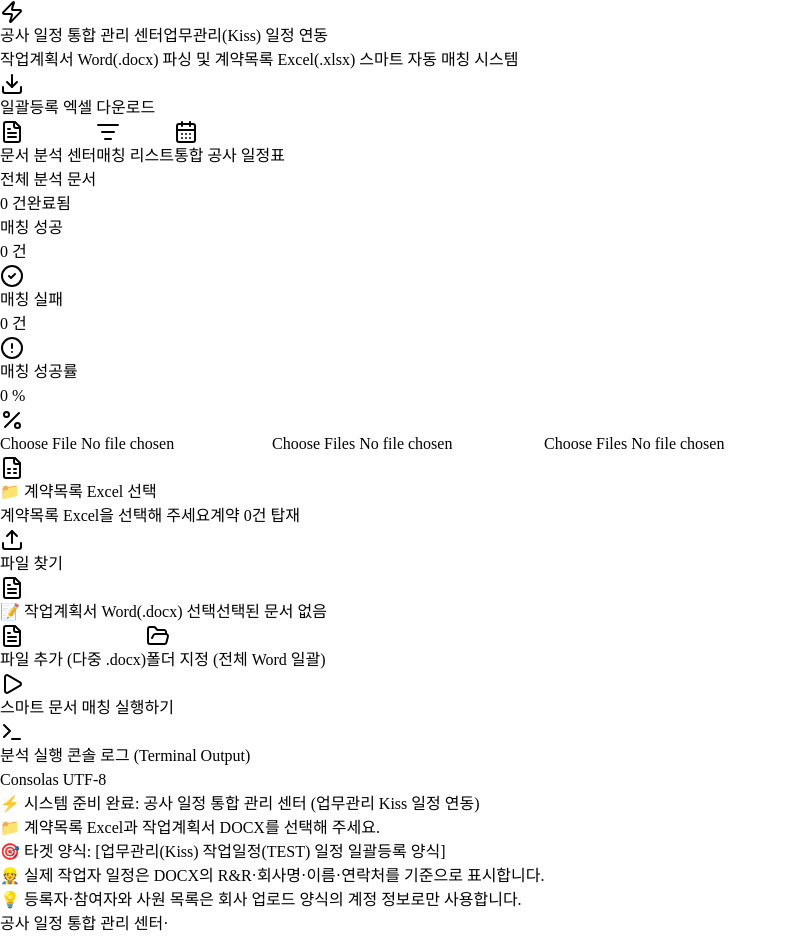
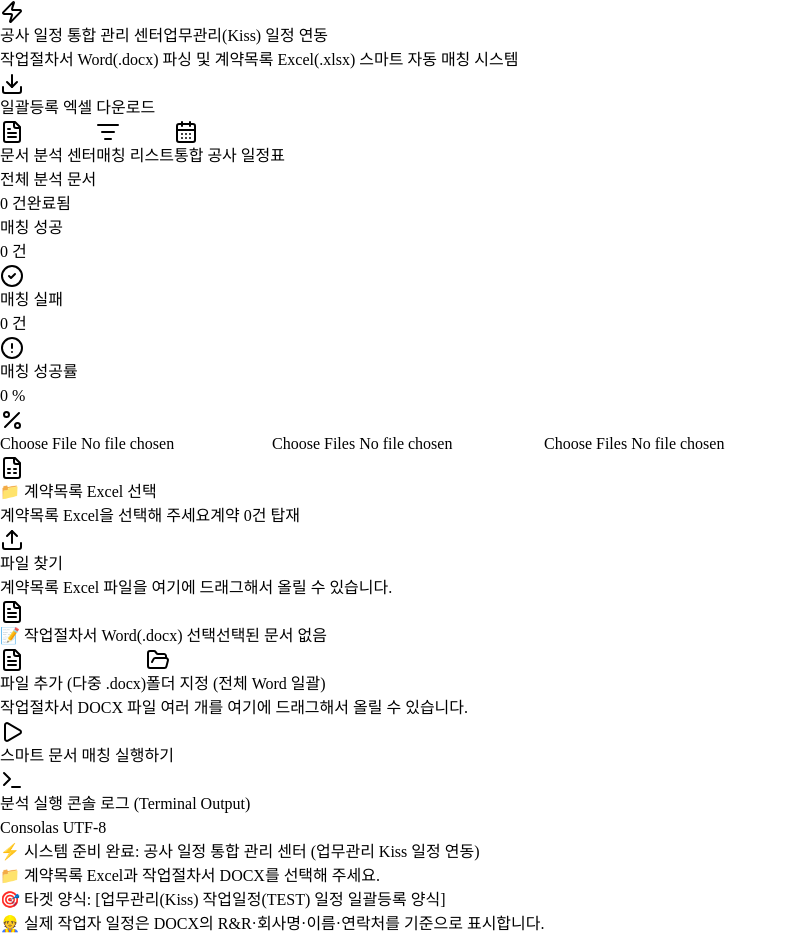
Before and after one commit to minho-nim/MinLab, a React (Vite) app in the folder apps/work-schedule/: page / in a window 1280 px wide. Shown: the top 936 px of the page, without its empty margins (0-787 px from the left). Built offline with nearby package versions, Linux system fonts and the light colour scheme.

Commit message:
Add file drop uploads and fix merged worker roster extraction

```diff
--- a/apps/work-schedule/src/App.tsx
+++ b/apps/work-schedule/src/App.tsx
@@ -3,6 +3,7 @@ import { ExcelContractRow, ProcessedItem, KissExcelOptions, EmployeeInfo } from
 import {
   parseExcelFile,
   parseDocxFile,
+  parseWorkPlanText,
   processSinglePlan,
   exportToKissExcel,
   DEFAULT_EMPLOYEES,
@@ -47,7 +48,7 @@ export default function App() {
 
   const [logs, setLogs] = useState<string[]>([
     '⚡ 시스템 준비 완료: 공사 일정 통합 관리 센터 (업무관리 Kiss 일정 연동)',
-    '📁 계약목록 Excel과 작업계획서 DOCX를 선택해 주세요.',
+    '📁 계약목록 Excel과 작업절차서 DOCX를 선택해 주세요.',
     '🎯 타겟 양식: [업무관리(Kiss) 작업일정(TEST) 일정 일괄등록 양식]',
     '👷 실제 작업자 일정은 DOCX의 R&R·회사명·이름·연락처를 기준으로 표시합니다.',
     '💡 등록자·참여자와 사원 목록은 회사 업로드 양식의 계정 정보로만 사용합니다.',
@@ -67,60 +68,51 @@ export default function App() {
     setLogs((prev) => [...prev, msg]);
   };
 
-  // Handle Excel upload
-  const handleExcelSelect = async (e: React.ChangeEvent<HTMLInputElement>) => {
-    const file = e.target.files?.[0];
-    if (!file) return;
-
+  const loadExcelFile = async (file: File) => {
+    if (isProcessing) return;
+    if (!/\.xlsx?$/i.test(file.name) || file.name.startsWith('~$')) { showToast('계약목록 Excel(.xlsx, .xls)을 선택해 주세요.'); return; }
     try {
-      addLog(`📁 엑셀 파일 읽는 중: ${file.name}...`);
       const contracts = await parseExcelFile(file);
-      if (contracts.length === 0) {
-        alert('엑셀 파일에서 4행 이후의 유효한 계약 정보를 찾지 못했습니다.');
-        return;
-      }
+      if (!contracts.length) { showToast('계약목록에서 계약번호·계약명을 찾지 못했습니다.'); return; }
       setExcelContracts(contracts);
       setExcelFileName(file.name);
-      addLog(`✅ 엑셀 파일 분석 완료: 총 ${contracts.length}개 계약 로드됨`);
-      showToast(`계약목록 엑셀(${contracts.length}건)이 로드되었습니다.`);
-    } catch (err: any) {
-      console.error(err);
-      alert('엑셀 파일 파싱 중 오류가 발생했습니다: ' + err.message);
+      addLog(`✅ 계약목록 ${file.name}: ${contracts.length}건 불러옴. 분석을 실행하면 이 목록으로 매칭합니다.`);
+      showToast(`계약목록 ${contracts.length}건을 불러왔습니다.`);
+    } catch (err) {
+      const message = err instanceof Error ? err.message : '파일을 읽지 못했습니다.';
+      addLog(`❌ 계약목록 읽기 실패: ${message}`);
+      showToast(`계약목록 읽기 실패: ${message}`);
     }
-    e.target.value = '';
   };
 
-  // Handle docx files selection
-  const handleDocxFilesSelect = (e: React.ChangeEvent<HTMLInputElement>) => {
-    const files = Array.from(e.target.files || []);
-    if (files.length === 0) return;
-
-    const docxOnly = files.filter((f) => f.name.endsWith('.docx') && !f.name.startsWith('~$'));
-    setSelectedDocxFiles((prev) => [...prev, ...docxOnly]);
-    addLog(
-      `📝 작업계획서 Word 파일 ${docxOnly.length}개 추가됨 (총 ${
-        selectedDocxFiles.length + docxOnly.length
-      }개 대기)`
-    );
-    showToast(`${docxOnly.length}개 작업계획서 파일이 선택되었습니다.`);
-    e.target.value = '';
+  const addDocxFiles = (files: File[], replace = false) => {
+    if (isProcessing) return;
+    const valid = files.filter(file => /\.docx$/i.test(file.name) && !file.name.startsWith('~$'));
+    if (!valid.length) { showToast('작업절차서 DOCX 파일을 선택해 주세요.'); return; }
+    setSelectedDocxFiles(previous => {
+      const unique = new Map<string, File>();
+      for (const file of [...(replace ? [] : previous), ...valid]) unique.set(`${file.webkitRelativePath || file.name}:${file.size}:${file.lastModified}`, file);
+      return [...unique.values()];
+    });
+    addLog(`📝 작업절차서 ${valid.length}개 ${replace ? '지정' : '추가'} (중복 파일은 한 번만 등록)`);
+    showToast(`작업절차서 ${valid.length}개를 선택했습니다.${files.length > valid.length ? ' DOCX 이외의 파일은 제외했습니다.' : ''}`);
   };
 
-  // Handle docx folder selection
+  const handleExcelSelect = (e: React.ChangeEvent<HTMLInputElement>) => {
+    const file = e.target.files?.[0];
+    e.target.value = '';
+    if (file) void loadExcelFile(file);
+  };
+  const handleDocxFilesSelect = (e: React.ChangeEvent<HTMLInputElement>) => {
+    addDocxFiles(Array.from(e.target.files || [])); e.target.value = '';
+  };
   const handleDocxFolderSelect = (e: React.ChangeEvent<HTMLInputElement>) => {
-    const files = Array.from(e.target.files || []);
-    if (files.length === 0) return;
-
-    const docxOnly = files.filter((f) => f.name.endsWith('.docx') && !f.name.startsWith('~$'));
-    setSelectedDocxFiles(docxOnly);
-    addLog(`📂 폴더 내 작업계획서 Word 문서 ${docxOnly.length}개 일괄 지정 완료`);
-    showToast(`폴더 내 ${docxOnly.length}개 작업계획서가 지정되었습니다.`);
-    e.target.value = '';
+    addDocxFiles(Array.from(e.target.files || []), true); e.target.value = '';
   };
 
   // Run matching process
   const handleRunProcess = async () => {
-    if (!selectedDocxFiles.length) { showToast('분석할 작업계획서 DOCX를 선택해 주세요.'); return; }
+    if (!selectedDocxFiles.length) { showToast('분석할 작업절차서 DOCX를 선택해 주세요.'); return; }
     setIsProcessing(true);
     addLog('\n--------------------------------------------------');
     addLog('🚀 스마트 문서 매칭 프로세스를 시작합니다...');
@@ -129,14 +121,24 @@ export default function App() {
       let results: ProcessedItem[] = [];
 
       if (selectedDocxFiles.length > 0) {
-        addLog(`📂 총 ${selectedDocxFiles.length}개 작업계획서 파일 실제 파싱 중...\n`);
+        addLog(`📂 총 ${selectedDocxFiles.length}개 작업절차서 파일 실제 파싱 중...\n`);
 
         for (let i = 0; i < selectedDocxFiles.length; i++) {
           const file = selectedDocxFiles[i];
-          const wordData = await parseDocxFile(file);
-          const item = processSinglePlan(wordData, file.name, excelContracts);
+          let item: ProcessedItem;
+          try {
+            const wordData = await parseDocxFile(file);
+            item = processSinglePlan(wordData, file.name, excelContracts);
+          } catch (error) {
+            item = processSinglePlan(parseWorkPlanText(''), file.name, excelContracts);
+            const reason = `DOCX 읽기 실패: ${error instanceof Error ? error.message : '파일 형식을 확인해 주세요.'}`;
+            item.matchFailureReason = reason;
+            item.workerExtractionReason = reason;
+          }
           item.sourceFile = file;
           results.push(item);
+          if (item.matchFailureReason) addLog(`   매칭 실패 사유: ${item.matchFailureReason}`);
+          addLog(`   작업자: ${item.workers?.length || 0}명${item.workerExtractionReason ? ` — ${item.workerExtractionReason}` : ''}`);
 
           addLog(
             `[${i + 1}/${selectedDocxFiles.length}] ${file.name} -> ${item.매칭상태} (작업번호: ${
@@ -225,6 +227,8 @@ export default function App() {
             onDocxFilesSelect={handleDocxFilesSelect}
             onDocxFolderSelect={handleDocxFolderSelect}
             onRunProcess={handleRunProcess}
+            onExcelDropFile={loadExcelFile}
+            onDocxDropFiles={addDocxFiles}
           />
         )}
 
--- a/apps/work-schedule/src/components/AnalysisCenterView.tsx
+++ b/apps/work-schedule/src/components/AnalysisCenterView.tsx
@@ -1,4 +1,4 @@
-import React, { useRef } from 'react';
+import React, { useRef, useState } from 'react';
 import { ExcelContractRow, ProcessedItem } from '../types';
 import {
   FileSpreadsheet,
@@ -24,6 +24,8 @@ interface AnalysisCenterViewProps {
   onDocxFilesSelect: (e: React.ChangeEvent<HTMLInputElement>) => void;
   onDocxFolderSelect: (e: React.ChangeEvent<HTMLInputElement>) => void;
   onRunProcess: () => void;
+  onExcelDropFile: (file: File) => void;
+  onDocxDropFiles: (files: File[]) => void;
 }
 
 export const AnalysisCenterView: React.FC<AnalysisCenterViewProps> = ({
@@ -37,10 +39,30 @@ export const AnalysisCenterView: React.FC<AnalysisCenterViewProps> = ({
   onDocxFilesSelect,
   onDocxFolderSelect,
   onRunProcess,
+  onExcelDropFile,
+  onDocxDropFiles,
 }) => {
   const excelInputRef = useRef<HTMLInputElement>(null);
   const docxFilesInputRef = useRef<HTMLInputElement>(null);
   const docxFolderInputRef = useRef<HTMLInputElement>(null);
+  const [dragTarget, setDragTarget] = useState<'excel' | 'docx' | null>(null);
+  const [contractSearch, setContractSearch] = useState('');
+  const [dropError, setDropError] = useState('');
+  const visibleContracts = excelContracts.filter(row => `${row.계약번호} ${row.계약명}`.toLowerCase().includes(contractSearch.trim().toLowerCase()));
+  const dragProps = (target: 'excel' | 'docx') => ({
+    onDragOver: (e: React.DragEvent) => { e.preventDefault(); e.stopPropagation(); if (!isProcessing) { e.dataTransfer.dropEffect = 'copy'; setDragTarget(target); } },
+    onDragLeave: (e: React.DragEvent) => { if (!e.currentTarget.contains(e.relatedTarget as Node | null)) setDragTarget(null); },
+    onDrop: (e: React.DragEvent) => {
+      e.preventDefault(); e.stopPropagation(); setDragTarget(null); setDropError('');
+      if (isProcessing) return;
+      const files = Array.from(e.dataTransfer.files);
+      if (target === 'excel') {
+        if (files.length !== 1 || !/\.xlsx?$/i.test(files[0]?.name || '')) { setDropError('계약목록 Excel 파일을 한 개씩 올려 주세요.'); return; }
+        onExcelDropFile(files[0]);
+      } else if (files.length) onDocxDropFiles(files);
+      else setDropError('폴더는 폴더 지정 버튼으로 선택해 주세요.');
+    },
+  });
 
   const totalCount = processedResults.length;
   const successCount = processedResults.filter((r) => r.매칭상태 === '✅ 성공').length;
@@ -49,6 +71,7 @@ export const AnalysisCenterView: React.FC<AnalysisCenterViewProps> = ({
 
   return (
     <div className="space-y-6">
+      {dropError && <p role="alert" className="rounded-xl bg-red-50 p-3 text-sm text-red-700">{dropError}</p>}
       {/* 4 KPI Cards matching Python GUI */}
       <div className="grid grid-cols-2 lg:grid-cols-4 gap-4">
         {/* Total Documents */}
@@ -126,7 +149,7 @@ export const AnalysisCenterView: React.FC<AnalysisCenterViewProps> = ({
       />
 
       {/* Card 1: 계약목록 Excel 선택 */}
-      <div className="bg-white rounded-2xl border border-slate-200 shadow-xs p-5">
+      <div {...dragProps('excel')} className={`rounded-2xl border-2 border-dashed shadow-xs p-5 ${dragTarget === 'excel' ? 'border-blue-500 bg-blue-50' : 'border-slate-200 bg-white'}`}>
         <label className="text-xs font-bold text-slate-700 flex items-center gap-2 mb-2">
           <FileSpreadsheet className="h-4 w-4 text-emerald-600" />
           <span>📁 계약목록 Excel 선택</span>
@@ -141,6 +164,7 @@ export const AnalysisCenterView: React.FC<AnalysisCenterViewProps> = ({
           </div>
 
           <button
+            disabled={isProcessing}
             onClick={() => excelInputRef.current?.click()}
             className="px-4 py-2.5 rounded-xl text-xs font-bold bg-slate-900 hover:bg-slate-800 text-white transition-colors flex items-center gap-1.5"
           >
@@ -148,14 +172,27 @@ export const AnalysisCenterView: React.FC<AnalysisCenterViewProps> = ({
             <span>파일 찾기</span>
           </button>
         </div>
+        <p className="mt-2 text-xs text-slate-500">계약목록 Excel 파일을 여기에 드래그해서 올릴 수 있습니다.</p>
+        {excelContracts.length > 0 && <div className="mt-4 border-t border-slate-200 pt-3">
+          <div className="flex flex-wrap items-center justify-between gap-2 mb-2">
+            <h3 className="text-sm font-bold text-slate-800">업로드한 계약목록 ({visibleContracts.length}/{excelContracts.length}건)</h3>
+            <input aria-label="계약목록 검색" value={contractSearch} onChange={e => setContractSearch(e.target.value)} placeholder="계약번호·계약명 검색" className="rounded-lg border border-slate-300 p-2 text-xs" />
+          </div>
+          <div className="max-h-64 overflow-auto rounded-lg border border-slate-200">
+            <table className="w-full text-left text-xs"><thead className="sticky top-0 bg-slate-100"><tr><th className="p-2">계약번호</th><th className="p-2">계약명</th></tr></thead>
+              <tbody>{visibleContracts.map((row, index) => <tr key={`${row.계약번호}-${index}`} className="border-t border-slate-100"><td className="p-2 font-mono">{row.계약번호}</td><td className="p-2">{row.계약명}</td></tr>)}
+                {!visibleContracts.length && <tr><td colSpan={2} className="p-4 text-slate-500">검색 결과가 없습니다.</td></tr>}
+              </tbody></table>
+          </div>
+        </div>}
       </div>
 
-      {/* Card 2: 작업계획서 Word(.docx) 선택 */}
-      <div className="bg-white rounded-2xl border border-slate-200 shadow-xs p-5">
+      {/* Card 2: 작업절차서 Word(.docx) 선택 */}
+      <div {...dragProps('docx')} className={`rounded-2xl border-2 border-dashed shadow-xs p-5 ${dragTarget === 'docx' ? 'border-blue-500 bg-blue-50' : 'border-slate-200 bg-white'}`}>
         <div className="flex items-center justify-between mb-2">
           <label className="text-xs font-bold text-slate-700 flex items-center gap-2">
             <FileText className="h-4 w-4 text-blue-600" />
-            <span>📝 작업계획서 Word(.docx) 선택</span>
+            <span>📝 작업절차서 Word(.docx) 선택</span>
           </label>
 
           <span className="text-xs font-bold text-blue-600">
@@ -167,6 +204,7 @@ export const AnalysisCenterView: React.FC<AnalysisCenterViewProps> = ({
 
         <div className="flex flex-wrap items-center gap-2">
           <button
+            disabled={isProcessing}
             onClick={() => docxFilesInputRef.current?.click()}
             className="px-4 py-2.5 rounded-xl text-xs font-semibold bg-slate-100 hover:bg-slate-200 text-slate-800 border border-slate-200 transition-colors flex items-center gap-1.5"
           >
@@ -175,6 +213,7 @@ export const AnalysisCenterView: React.FC<AnalysisCenterViewProps> = ({
           </button>
 
           <button
+            disabled={isProcessing}
             onClick={() => docxFolderInputRef.current?.click()}
             className="px-4 py-2.5 rounded-xl text-xs font-semibold bg-slate-100 hover:bg-slate-200 text-slate-800 border border-slate-200 transition-colors flex items-center gap-1.5"
           >
@@ -182,6 +221,8 @@ export const AnalysisCenterView: React.FC<AnalysisCenterViewProps> = ({
             <span>폴더 지정 (전체 Word 일괄)</span>
           </button>
         </div>
+        <p className="mt-2 text-xs text-slate-500">작업절차서 DOCX 파일 여러 개를 여기에 드래그해서 올릴 수 있습니다.</p>
+        {!!selectedDocxFiles.length && <ul className="mt-3 max-h-40 overflow-auto text-xs text-slate-700 space-y-1">{selectedDocxFiles.map((file, index) => <li key={`${file.name}-${index}`} className="rounded-lg bg-slate-50 p-2">{file.name}</li>)}</ul>}
       </div>
 
       {/* Action Button: 스마트 문서 매칭 실행하기 */}
--- a/apps/work-schedule/src/components/Header.tsx
+++ b/apps/work-schedule/src/components/Header.tsx
@@ -37,7 +37,7 @@ export const Header: React.FC<HeaderProps> = ({
                 </span>
               </div>
               <p className="text-xs text-slate-500 hidden sm:block">
-                작업계획서 Word(.docx) 파싱 및 계약목록 Excel(.xlsx) 스마트 자동 매칭 시스템
+                작업절차서 Word(.docx) 파싱 및 계약목록 Excel(.xlsx) 스마트 자동 매칭 시스템
               </p>
             </div>
           </div>
--- a/apps/work-schedule/src/components/ScheduleHubView.tsx
+++ b/apps/work-schedule/src/components/ScheduleHubView.tsx
@@ -460,7 +460,7 @@ export const ScheduleHubView: React.FC<ScheduleHubViewProps> = ({
                 {currYear}년 {currMonth}월 공사 계약별 간트 타임라인 (Gantt Chart)
               </h3>
               <p className="text-[11px] text-slate-500 mt-0.5">
-                ● 마크를 클릭하면 해당 작업계획서의 세부 제원과 일정을 확인합니다.
+                ● 마크를 클릭하면 해당 작업절차서의 세부 제원과 일정을 확인합니다.
               </p>
             </div>
             <div className="flex items-center gap-2 text-xs">
--- a/apps/work-schedule/src/types.ts
+++ b/apps/work-schedule/src/types.ts
@@ -1,5 +1,5 @@
 export interface WorkerInfo {
-  rr: string;        // R&R (구분/역할: 작업책임자, 안전관리자, 현장대리인, 작업원, 신호수 등)
+  rr: string;        // R&R: 작업자·신호수·관리감독자·관리책임자·안전관리자 또는 직접 입력
   company: string;   // 회사명 (소속 협력사/업체명)
   name: string;      // 이름 (성명)
   phone: string;     // 연락처 (휴대폰 번호)
@@ -17,6 +17,7 @@ export interface ParsedWorkPlan {
   rawText?: string;
   documentTitle?: string; // DOCX 첫 표의 작업명 값
   workers?: WorkerInfo[]; // 현장 작업자/비상연락망 목록
+  workerExtractionReason?: string;
 }
 
 export interface ExcelContractRow {
@@ -30,6 +31,7 @@ export interface ProcessedItem {
   파일명: string;
   파일절대경로?: string;
   매칭상태: '✅ 성공' | '❌ 실패';
+  matchFailureReason?: string;
   작업번호: string;
   계약번호: string;
   '추출 계약명': string;
@@ -45,6 +47,7 @@ export interface ProcessedItem {
   rawText?: string;
   dt?: Date;
   workers?: WorkerInfo[]; // 현장 작업자/비상연락망 (회사명, R&R, 이름, 연락처)
+  workerExtractionReason?: string;
 }
 
 export interface KissExcelOptions {
--- a/apps/work-schedule/src/utils/parser.ts
+++ b/apps/work-schedule/src/utils/parser.ts
@@ -1,13 +1,13 @@
 import mammoth from 'mammoth';
+import JSZip from 'jszip';
 import { kissDate } from './kissExport';
-import { extractDocumentFields, readDocumentTables } from './docxTables';
+import { extractDocumentFields, readWordTables } from './docxTables';
 import * as XLSX from 'xlsx';
 import {
   ParsedWorkPlan,
   ProcessedItem,
   ExcelContractRow,
   EmployeeInfo,
-  WorkerInfo,
 } from '../types';
 
 export function normalizeText(text: string): string {
@@ -139,90 +139,7 @@ export function parseWorkPlanText(combinedText: string): ParsedWorkPlan {
     result['작업명'] = purposeMatch[1].trim();
   }
 
-  // 작업자 / 비상연락망 / R&R 파싱
-  const workers: WorkerInfo[] = [];
-  const lines = combinedText.split('\n');
-  const phoneRegex = /(01[016789][-\s.]?\d{3,4}[-\s.]?\d{4})/;
-  const roleKeywords = [
-    '작업책임자',
-    '현장대리인',
-    '안전관리자',
-    '화기감시자',
-    '신호수',
-    '유도원',
-    '공사담당자',
-    '작업원',
-    '작업자',
-    '반장',
-    '소장',
-    '팀장',
-  ];
-
-  for (const line of lines) {
-    const trimmed = line.trim();
-    if (!trimmed) continue;
-
-    const phoneMatch = trimmed.match(phoneRegex);
-    if (phoneMatch) {
-      const phone = phoneMatch[1].replace(/[\s.]/g, '-');
-
-      let foundRole = '작업원';
-      for (const r of roleKeywords) {
-        if (trimmed.includes(r)) {
-          foundRole = r;
-          break;
-        }
-      }
-
-      let foundCompany = '협력사';
-      const companyMatch = trimmed.match(
-        /(?:주식회사|\(주\)|주\)|[가-힣A-Za-z0-9]{2,15}(?:통신|전기|건설|이엔지|ENG|정보|네트워크|시스템|테크|설비|엔지니어링|기술))/
-      );
-      if (companyMatch) {
-        foundCompany = companyMatch[0];
-      }
-
-      let foundName = '';
-      const nameMatch = trimmed.match(/([가-힣]{2,4})(?:\s*[\(\/]|[\s:]*010)/);
-      if (nameMatch && !roleKeywords.includes(nameMatch[1])) {
-        foundName = nameMatch[1];
-      } else {
-        const tokens = trimmed.replace(phone, '').split(/[\s,:\(\)\[\]\/]+/);
-        for (const t of tokens) {
-          if (
-            /^[가-힣]{2,4}$/.test(t) &&
-            !roleKeywords.includes(t) &&
-            !t.includes('공사') &&
-            !t.includes('작업') &&
-            !t.includes('팀')
-          ) {
-            foundName = t;
-            break;
-          }
-        }
-      }
-
-      workers.push({
-        rr: foundRole,
-        company: foundCompany,
-        name: foundName || '현장작업자',
-        phone,
-      });
-    }
-  }
-
-  // 중복 제거
-  const uniqueWorkers: WorkerInfo[] = [];
-  const seen = new Set<string>();
-  for (const w of workers) {
-    const key = `${w.name}-${w.phone}`;
-    if (!seen.has(key)) {
-      seen.add(key);
-      uniqueWorkers.push(w);
-    }
-  }
-
-  result.workers = uniqueWorkers;
+  result.workers = [];
 
   return result;
 }
@@ -239,23 +156,24 @@ export function processSinglePlan(
   let matchedName = '미발견';
   let status: '✅ 성공' | '❌ 실패' = '❌ 실패';
 
-  for (const row of excelContracts) {
-    const excelRaw = String(row.계약명 || '');
-    const excelNorm = normalizeText(excelRaw);
-
-    if (wordNorm && excelNorm) {
-      if (
-        wordNorm === excelNorm ||
-        (wordNorm.includes(excelNorm) && wordNorm.length >= excelNorm.length * 0.7) ||
-        (excelNorm.includes(wordNorm) && excelNorm.length >= wordNorm.length * 0.7)
-      ) {
-        matchedNo = row.계약번호;
-        matchedName = excelRaw;
-        status = '✅ 성공';
-        break;
-      }
-    }
-  }
+  const docNo = wordData.계약번호 === '미발견' ? '' : normalizeText(wordData.계약번호);
+  const docName = wordRaw === '미발견' ? '' : wordNorm;
+  const byNumber = docNo ? excelContracts.filter(row => normalizeText(row.계약번호) === docNo) : [];
+  const exactNames = docName ? excelContracts.filter(row => normalizeText(row.계약명) === docName) : [];
+  const similarNames = docName ? excelContracts.filter(row => {
+    const name = normalizeText(row.계약명);
+    return name && (docName.includes(name) || name.includes(docName)) && Math.min(name.length, docName.length) / Math.max(name.length, docName.length) >= 0.7;
+  }) : [];
+  const candidates = byNumber.length ? byNumber : exactNames.length ? exactNames : similarNames;
+  let matchFailureReason = '';
+  if (candidates.length === 1) {
+    matchedNo = candidates[0].계약번호;
+    matchedName = candidates[0].계약명;
+    status = '✅ 성공';
+  } else if (!excelContracts.length) matchFailureReason = '계약목록이 업로드되지 않았거나 목록이 비어 있습니다.';
+  else if (!docNo && !docName) matchFailureReason = '작업절차서에서 계약번호와 계약명(근거)을 찾지 못했습니다.';
+  else if (candidates.length > 1) matchFailureReason = `일치 후보가 ${candidates.length}건입니다. 계약번호·계약명을 확인해 주세요.`;
+  else matchFailureReason = `계약목록에서 일치하는 항목이 없습니다. 문서 계약번호: ${wordData.계약번호}, 계약명: ${wordRaw}`;
 
   const workDate = wordData.작업일자;
   const tStart = wordData.작업시각시작 || '09:00:00';
@@ -305,6 +223,7 @@ export function processSinglePlan(
     id: `item-${Date.now()}-${Math.random().toString(36).substr(2, 9)}`,
     파일명: fileName,
     매칭상태: status,
+    matchFailureReason,
     작업번호: wordData.작업번호,
     계약번호: wordData.계약번호 !== '미발견' ? wordData.계약번호 : matchedNo,
     '추출 계약명': wordRaw,
@@ -319,19 +238,22 @@ export function processSinglePlan(
     위치: locationStr,
     rawText: wordData.rawText,
     workers: wordData.workers || [],
+    workerExtractionReason: wordData.workerExtractionReason,
   };
 }
 
 export async function parseDocxFile(file: File): Promise<ParsedWorkPlan> {
   const arrayBuffer = await file.arrayBuffer();
-  const [res, html] = await Promise.all([
+  const [res, zip] = await Promise.all([
     mammoth.extractRawText({ arrayBuffer }),
-    mammoth.convertToHtml({ arrayBuffer }),
+    JSZip.loadAsync(arrayBuffer),
   ]);
-  const text = res.value || '';
-  const parsed = parseWorkPlanText(text);
-  const document = new DOMParser().parseFromString(html.value, 'text/html');
-  const fields = extractDocumentFields(readDocumentTables(document));
+  const source = zip.file('word/document.xml');
+  if (!source) throw new Error('DOCX 본문을 찾지 못했습니다.');
+  const parsed = parseWorkPlanText(res.value || '');
+  const document = new DOMParser().parseFromString(await source.async('string'), 'application/xml');
+  if (document.getElementsByTagName('parsererror').length) throw new Error('DOCX 본문 XML을 읽지 못했습니다.');
+  const fields = extractDocumentFields(readWordTables(document));
   return { ...parsed, ...fields };
 }
 
@@ -344,17 +266,17 @@ export async function parseExcelFile(file: File): Promise<ExcelContractRow[]> {
 
   const contracts: ExcelContractRow[] = [];
 
-  // In the user's python code:
-  // df_raw = pd.read_excel(excel_path, header=None)
-  // df_data = df_raw.iloc[3:].copy()
-  // df_data = df_data[[4, 5]].dropna(subset=[5])
-  // df_data.columns = ['계약번호', '계약명']
-  for (let i = 3; i < rows.length; i++) {
+  const label = (value: unknown) => String(value || '').replace(/\s/g, '');
+  const headerIndex = rows.findIndex(row => row?.some(value => label(value) === '계약번호') && row?.some(value => label(value) === '계약명'));
+  const numberColumn = headerIndex >= 0 ? rows[headerIndex].findIndex(value => label(value) === '계약번호') : 4;
+  const nameColumn = headerIndex >= 0 ? rows[headerIndex].findIndex(value => label(value) === '계약명') : 5;
+  // Retain E/F row-four compatibility for the existing contract list format.
+  for (let i = headerIndex >= 0 ? headerIndex + 1 : 3; i < rows.length; i++) {
     const row = rows[i];
-    if (row && row[5]) {
+    if (row && String(row[nameColumn] || '').trim()) {
       contracts.push({
-        계약번호: String(row[4] || '미발견').trim(),
-        계약명: String(row[5]).trim(),
+        계약번호: String(row[numberColumn] || '미발견').trim(),
+        계약명: String(row[nameColumn]).trim(),
       });
     }
   }
--- a/package.json
+++ b/package.json
@@ -29,6 +29,7 @@
     "xlsx": "https://cdn.sheetjs.com/xlsx-0.20.3/xlsx-0.20.3.tgz"
   },
   "devDependencies": {
+    "@xmldom/xmldom": "^0.8.15",
     "@types/express": "^4.17.21",
     "@types/node": "^22.14.0",
     "@types/react": "^19.3.0",
```
Also changed, not shown: apps/work-schedule/src/components/DetailModal.tsx (+18 -11 lines), apps/work-schedule/src/components/MatchingListView.tsx (+6 -4 lines), apps/work-schedule/src/utils/docxTables.ts (+40 -19 lines), 2 other files (tests, documents, lock files or other folders).
